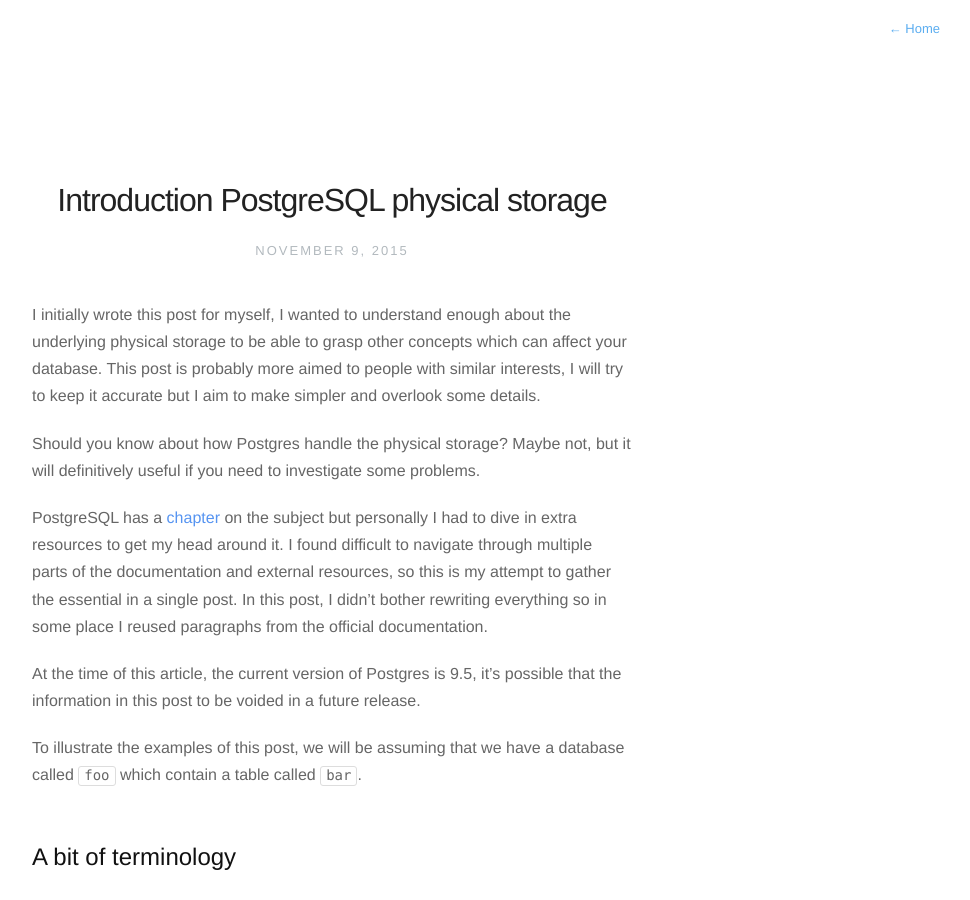
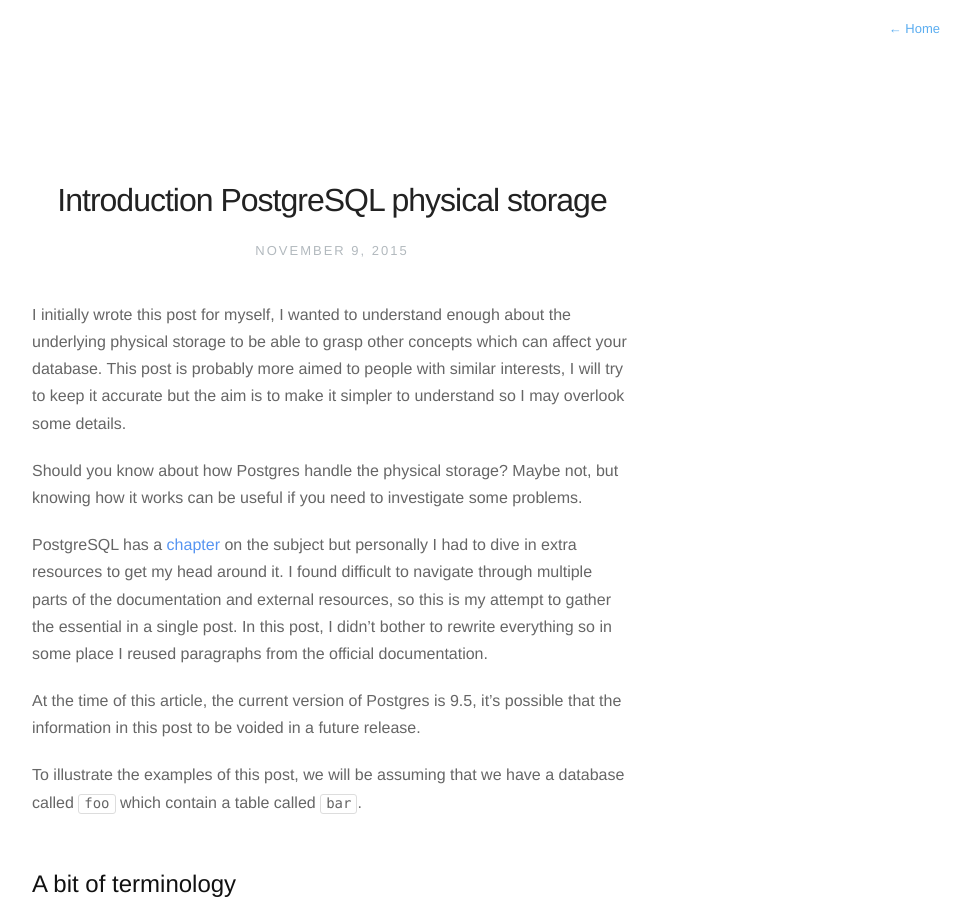
Before and after one commit to rach/rach.github.io, a Jekyll site: the page built from _posts/2015-11-09-introduction-to-postgres-physical-storage.md, in a window 1280 px wide and 900 px high. Shown: the whole window, without its empty margins (308-1278 px from the left). Built offline with Jekyll 4.4.1, drawn with Linux system fonts in a browser that asks for light colours; nearby versions of some CDN libraries; Markdown is read by kramdown in place of the engine named in the settings; some of the changed text lies outside the part shown.

Commit message:
update typos

```diff
--- a/_posts/2015-11-09-introduction-to-postgres-physical-storage.md
+++ b/_posts/2015-11-09-introduction-to-postgres-physical-storage.md
@@ -9,13 +9,13 @@
 I initially wrote this post for myself, I wanted to understand enough about the
 underlying physical storage to be able to grasp other concepts which can affect
 your database. This post is probably more aimed to people with similar interests,
-I will try to keep it accurate but I aim to make simpler and overlook some details.
+I will try to keep it accurate but the aim is to make it simpler to understand so I may overlook some details.
 
 Should you know about how Postgres handle the physical storage? Maybe not,
-but it will definitively useful if you need to investigate some problems.
+but knowing how it works can be useful if you need to investigate some problems.
 
 PostgreSQL has a [chapter][pg_storage] on the subject but personally I had to dive
-in extra resources to get my head around it. I found difficult to navigate through multiple parts of the documentation and external resources, so this is my attempt to gather the essential in a single post. In this post, I didn't bother rewriting everything so in some place I reused paragraphs from the official documentation.
+in extra resources to get my head around it. I found difficult to navigate through multiple parts of the documentation and external resources, so this is my attempt to gather the essential in a single post. In this post, I didn't bother to rewrite everything so in some place I reused paragraphs from the official documentation.
 
 At the time of this article, the current version of Postgres is 9.5, it's possible that the information in this post to be voided in a future release.
 
@@ -87,7 +87,7 @@
 
 ##Where tables are stored
 
-Each table is stored in a separate file. For ordinary relations, these files are named after the table or index's filenode number, which can be found in the column `relfilenode` of the table `pg_class.`. `pg_class` is system table which exist in the `pg_catalog` schema.
+Each table is stored in a separate file. For ordinary relations, these files are named after the table or index's filenode number, which can be found in the column `relfilenode` of the table `pg_class`. `pg_class` is system table which exist in the `pg_catalog` schema.
 
 When a table exceeds 1 GB, it is divided into gigabyte-sized segments. The first segment's file name is the same as the filenode; subsequent segments are named filenode.1, filenode.2, etc. This arrangement avoids problems on platforms that have file size limitations.
 
@@ -119,7 +119,7 @@
 
 In the previous section we talk a bit about system tables, it's interesting to know that there is a system catalog schema which contains tables that you may want to query to find extra information.
 
-When you create a database, in addition to public and user-created schemas, each database contains a `pg_catalog` schema, which contains the system tables and all the built-in data types, functions, and operators. `pg_catalog` is always effectively part of the search path, so you don't need to use the prefix when you query the system tables.
+When you create a database, in addition to `public` and user-created schemas, each database contains a `pg_catalog` schema, which contains the system tables and all the built-in data types, functions, and operators. `pg_catalog` is always effectively part of the search path, so you don't need to use the prefix when you query the system tables.
 
 Once connected to your database via `psql`, you can list the list the systems tables via:
 
@@ -158,12 +158,12 @@
 
 According to [About PostgreSQL][pg_about], the max number of column is between 250 and 1600 depending on column types. The column types affect it because in PostgreSQL rows may be at most 8kb (one page) wide, they cannot span pages.
 
-It doesn't mean that value of a column is limited to 8kb. Having a big value in columns is possible depending on the type because postgreSQL has a mechanism called TOAST which can handle that. But there's still limit to how many columns you can fit in that depends on how wide the data types used are. Even pointer to TOAST attribute still requires some bytes.
+It doesn't mean that value of a column is limited to 8kb. Having a big value in columns is possible depending on the type because postgreSQL has a mechanism called TOAST which can handle that. There's still limit to how many columns you can fit in, that depends on how wide the data types used are. Even pointer to TOAST attribute still requires some bytes.
 
 
 ##The Oversized-Attribute Storage Technique
 
-In the previous section, we've said that some column can go beyond the size of a page if their types are TOAST-able. Let's do an overview of TOAST and it means. First, TOAST stands for `The Oversized-Attribute Storage Technique`, probably the best acronym in the history of Computer Science.
+In the previous section, we've said that some column can go beyond the size of a page if their types are TOAST-able. Let's do an overview of TOAST. First, TOAST stands for `The Oversized-Attribute Storage Technique`, probably the best acronym in the history of Computer Science.
 
 PostgreSQL uses a fixed page size (commonly 8 kB), and does not allow tuples to span multiple pages. Therefore, it is not possible to store very large field values directly. When a row is attempted to be stored that exceeds this size, TOAST basically breaks up the data of large columns into smaller "pieces" and stores them into a TOAST table. Each table you create has its own associated (unique) TOAST table, which may or may not ever end up being used, depending on the size of rows you insert. All of this is transparent to the user and enabled by default. The mechanism is accomplished by splitting up the large column entry into 2KB bytes and storing them as chunks in the TOAST tables. It then stores the length and a pointer to the TOAST entry back where the column is normally stored. Because of how the pointer system is implemented, most TOAST'able column types are limited to a max size of 1GB.
 
@@ -183,7 +183,7 @@
 
 The standard form of VACUUM removes dead row versions in tables and marks the space available for future reuse. However, it will not return the space to the operating system, except in the special case where one or more pages at the end of a table become entirely free and an exclusive table lock can be obtained. It doesn't mean that the free space inside a page is fragmented, VACUUM rewrites the entire block, efficiently packing the remaining rows and leaving a single contiguous block of free space in a page.
 
-In contrast, VACUUM FULL actively compacts tables by writing a complete new version of the table file with no dead space. This minimizes the size of the table, but can take a long time. It also requires extra disk space for the new copy of the table, until the operation completes. The goal of routine VACUUM is to avoid needing VACUUM FULL. The idea is not to keep tables at their minimum size, but to maintain steady-state usage of disk space: each table occupies space equivalent to its minimum size plus however much space gets used up between vacuumings.
+In contrast, VACUUM FULL actively compacts tables by writing a complete new version of the table file with no dead space. This minimizes the size of the table, but can take a long time. It also requires extra disk space for the new copy of the table, until the operation completes. The goal of routine VACUUM is to avoid needing VACUUM FULL. The idea is not to keep tables at their minimum size, but to maintain steady-state usage of disk space: each table occupies space equivalent to its minimum size plus how much space gets used up between vacuumings.
 
 In Past, when VACUUM ran, it had to look at every tuple in a table, because there was no information about which pages may not have been updated since the last VACUUM. PostgreSQL introduced the visibility map, VACUUM is now be able to perform partial scans of table data, skipping pages which are marked as fully visible. Partial scans mean fewer I/O operations for VACUUM.
 
```
Also changed, not shown: other parts of _posts/2015-11-09-introduction-to-postgres-physical-storage.md (+5 -5 lines), 2 other files.
